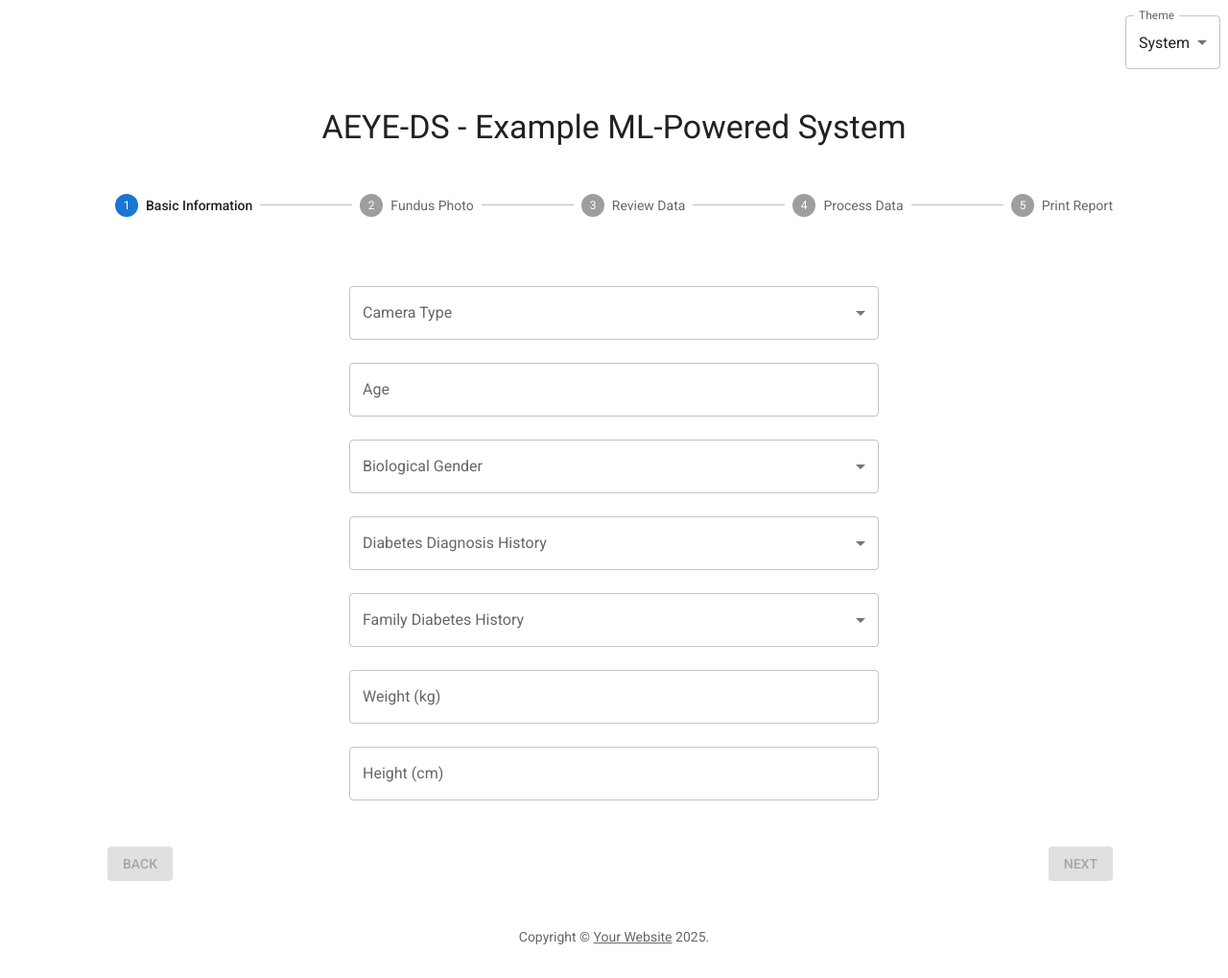
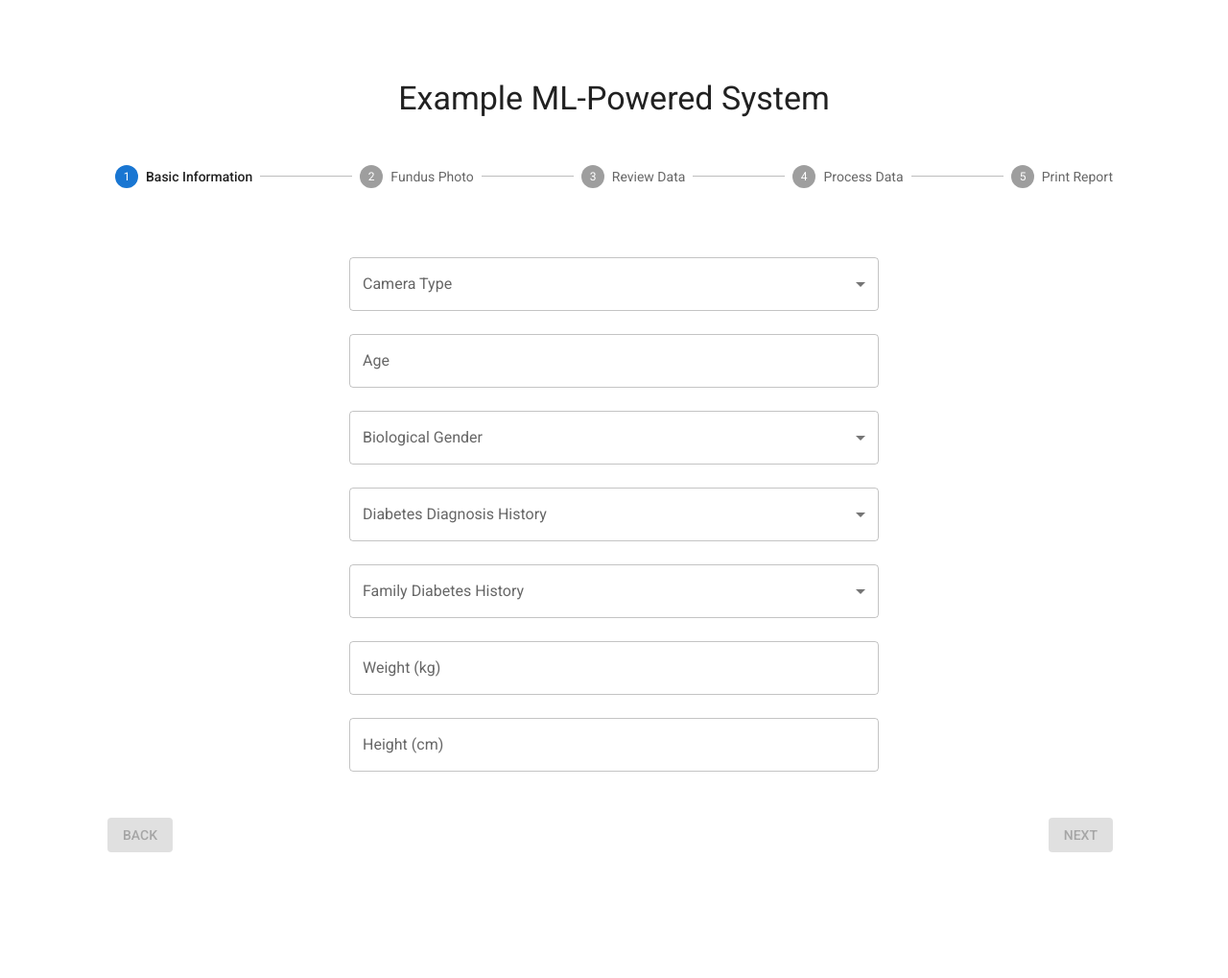
Before and after one commit to hyn0027/Example-ML-Powered-System-FrontEnd, a Next.js app in the folder frontend/: page / in a window 1280 px wide. Shown: the whole page at 96% size. After the commit the page ends 968 px from the top, so only its background shows below. Built offline with nearby package versions, Linux system fonts and the light colour scheme; what @mui/material-nextjs would draw is missing.

Commit message:
add comments

```diff
--- a/frontend/app/layout.tsx
+++ b/frontend/app/layout.tsx
@@ -1,10 +1,10 @@
 import * as React from 'react';
 import { AppRouterCacheProvider } from '@mui/material-nextjs/v15-appRouter';
 import { ThemeProvider } from '@mui/material/styles';
+import { Box } from '@mui/material';
 import CssBaseline from '@mui/material/CssBaseline';
 import theme from '@/theme';
 import InitColorSchemeScript from '@mui/material/InitColorSchemeScript';
-import ModeSwitch from '@/components/ModeSwitch';
 
 export default function RootLayout(props: { children: React.ReactNode }) {
     return (
@@ -13,9 +13,8 @@ export default function RootLayout(props: { children: React.ReactNode }) {
                 <InitColorSchemeScript attribute="class" />
                 <AppRouterCacheProvider options={{ enableCssLayer: true }}>
                     <ThemeProvider theme={theme}>
-                        {/* CssBaseline kickstart an elegant, consistent, and simple baseline to build upon. */}
                         <CssBaseline />
-                        <ModeSwitch />
+                        <Box sx={{ height: 50 }}></Box>
                         {props.children}
                     </ThemeProvider>
                 </AppRouterCacheProvider>
--- a/frontend/app/page.tsx
+++ b/frontend/app/page.tsx
@@ -1,7 +1,6 @@
 import Container from '@mui/material/Container';
 import Box from '@mui/material/Box';
 import Typography from '@mui/material/Typography';
-import Copyright from '@/components/Copyright';
 import Test from '@/components/Pipeline';
 
 export default function Home() {
@@ -17,10 +16,9 @@ export default function Home() {
                 }}
             >
                 <Typography variant="h4" component="h1" >
-                    AEYE-DS - Example ML-Powered System
+                    Example ML-Powered System
                 </Typography>
                 <Test />
-                <Copyright />
             </Box>
         </Container>
     );
--- a/frontend/components/Copyright.tsx
+++ /dev/null
@@ -1,21 +0,0 @@
-import * as React from 'react';
-import Typography from '@mui/material/Typography';
-import MuiLink from '@mui/material/Link';
-
-export default function Copyright() {
-    return (
-        <Typography
-            variant="body2"
-            align="center"
-            sx={{
-                color: 'text.secondary',
-            }}
-        >
-            {'Copyright © '}
-            <MuiLink color="inherit" href="https://mui.com/">
-                Your Website
-            </MuiLink>{' '}
-            {new Date().getFullYear()}.
-        </Typography>
-    );
-}
--- a/frontend/components/ModeSwitch.tsx
+++ /dev/null
@@ -1,40 +0,0 @@
-'use client';
-import * as React from 'react';
-import Box from '@mui/material/Box';
-import FormControl from '@mui/material/FormControl';
-import InputLabel from '@mui/material/InputLabel';
-import MenuItem from '@mui/material/MenuItem';
-import Select from '@mui/material/Select';
-import { useColorScheme } from '@mui/material/styles';
-
-export default function ModeSwitch() {
-    const { mode, setMode } = useColorScheme();
-    if (!mode) {
-        return null;
-    }
-    return (
-        <Box
-            sx={{
-                display: 'flex',
-                justifyContent: 'flex-end',
-                mt: 1,
-                p: 1,
-            }}
-        >
-            <FormControl>
-                <InputLabel id="mode-select-label">Theme</InputLabel>
-                <Select
-                    labelId="mode-select-label"
-                    id="mode-select"
-                    value={mode}
-                    onChange={(event) => setMode(event.target.value as typeof mode)}
-                    label="Theme"
-                >
-                    <MenuItem value="system">System</MenuItem>
-                    <MenuItem value="light">Light</MenuItem>
-                    <MenuItem value="dark">Dark</MenuItem>
-                </Select>
-            </FormControl>
-        </Box>
-    );
-}
--- a/frontend/components/StepBasicInformation.tsx
+++ b/frontend/components/StepBasicInformation.tsx
@@ -3,28 +3,31 @@
 import React from 'react';
 import { Box, TextField, MenuItem, Select, InputLabel, FormControl } from '@mui/material';
 
+// Define the props for the StepBasicInformation component
 interface StepBasicInformationProps {
     formData: {
-        cameraType: string;
-        customCameraType: string;
-        age: string;
-        gender: string;
-        diabetesHistory: string;
-        familyDiabetesHistory: string;
-        weight: string;
-        height: string;
+        cameraType: string; // Type of camera used for capturing images
+        customCameraType: string; // Custom camera type input if "Other" is selected
+        age: string; // Age of the user
+        gender: string; // Gender of the user
+        diabetesHistory: string; // User's history of diabetes diagnosis
+        familyDiabetesHistory: string; // Family history of diabetes
+        weight: string; // Weight of the user in kilograms
+        height: string; // Height of the user in centimeters
     };
-    setFormData: (data: StepBasicInformationProps['formData']) => void;
+    setFormData: (data: StepBasicInformationProps['formData']) => void; // Function to update form data
 }
 
 export default function StepBasicInformation({ formData, setFormData }: StepBasicInformationProps) {
+    // Define the type for change event
     interface ChangeEvent {
         target: {
-            name: string;
-            value: string;
+            name: string; // Name of the form field
+            value: string; // Value entered by the user
         };
     }
 
+    // Handle input change for all fields
     const handleChange = (e: ChangeEvent) => {
         const { name, value } = e.target;
         setFormData({
@@ -50,6 +53,8 @@ export default function StepBasicInformation({ formData, setFormData }: StepBasi
                     <MenuItem value="Other">Other</MenuItem>
                 </Select>
             </FormControl>
+
+            {/* Show custom camera type input if 'Other' is selected */}
             {formData.cameraType === 'Other' && (
                 <TextField
                     label="Custom Camera Type"
--- a/frontend/components/StepProcessData.tsx
+++ b/frontend/components/StepProcessData.tsx
@@ -8,26 +8,26 @@ import PauseCircleIcon from '@mui/icons-material/PauseCircle';
 
 interface StepProcessDataProps {
     formData: {
-        cameraType: string;
-        customCameraType: string;
-        age: string;
-        gender: string;
-        diabetesHistory: string;
-        familyDiabetesHistory: string;
-        weight: string;
-        height: string;
+        cameraType: string; // Type of camera used
+        customCameraType: string; // Custom camera type if applicable
+        age: string; // User's age
+        gender: string; // User's gender
+        diabetesHistory: string; // User's personal history of diabetes
+        familyDiabetesHistory: string; // Family history of diabetes
+        weight: string; // User's weight
+        height: string; // User's height
     };
-    capturedPhoto: string | null;
-    setReportGenerated: (reportGenerated: boolean) => void;
-    setReportData: (reportData: { diagnose: boolean; confidence: number; id: number }) => void;
+    capturedPhoto: string | null; // Captured photo data
+    setReportGenerated: (reportGenerated: boolean) => void; // Function to update report generation status
+    setReportData: (reportData: { diagnose: boolean; confidence: number; id: number }) => void; // Function to update the report data
 }
 
 type StepStatus = 'loading' | 'success' | 'error' | 'suspend';
 
 interface Step {
-    id: string;
-    label: string;
-    status: StepStatus;
+    id: string; // Unique identifier for each step
+    label: string; // Step description
+    status: StepStatus; // Current status of the step
 }
 
 export default function StepProcessData({
@@ -43,14 +43,15 @@ export default function StepProcessData({
         { id: 'report', label: 'Generating Report', status: 'loading' },
     ]);
 
-    const [errorMsg, setErrorMsg] = useState<string | null>(null);
+    const [errorMsg, setErrorMsg] = useState<string | null>(null); // Stores error message if any step fails
 
     useEffect(() => {
-        const socket = new WebSocket('ws://localhost:8000/ws/process/');
+        const socket = new WebSocket('ws://localhost:8000/ws/process/'); // Establish WebSocket connection
 
         socket.onopen = () => {
             console.log('WebSocket connection opened');
 
+            // Send form data and captured photo to WebSocket server
             const dataToSend = {
                 formData,
                 capturedPhoto,
@@ -61,7 +62,7 @@ export default function StepProcessData({
         };
 
         socket.onmessage = (event) => {
-            const data = JSON.parse(event.data);
+            const data = JSON.parse(event.data); // Parse incoming WebSocket message
             console.log('Message received:', data);
 
             setSteps((prevSteps) => {
@@ -69,10 +70,11 @@ export default function StepProcessData({
 
                 return prevSteps.map((step) => {
                     if (errorOccurred) {
-                        // Mark subsequent steps as "suspend"
+                        // If an error has occurred, mark subsequent steps as "suspend"
                         return { ...step, status: 'suspend' };
                     }
 
+                    // Check different step conditions and update status accordingly
                     if (step.id === 'basic' && data.message === 'Basic information verified') {
                         return { ...step, status: 'success' };
                     }
@@ -99,10 +101,11 @@ export default function StepProcessData({
                         return { ...step, status: 'success' };
                     }
 
-                    return step;
+                    return step; // Keep previous step status if no changes are required
                 });
             });
 
+            // If there's an error, store the error message and close the socket connection
             if (
                 data.message === 'Invalid basic information' ||
                 data.message === 'Invalid image data'
@@ -111,6 +114,7 @@ export default function StepProcessData({
                 socket.close();
             }
 
+            // If report is successfully generated, update state and close socket
             if (data.message === 'Report generated') {
                 setReportGenerated(true);
                 setReportData({
@@ -123,15 +127,15 @@ export default function StepProcessData({
         };
 
         socket.onclose = () => {
-            console.log('WebSocket connection closed');
+            console.log('WebSocket connection closed'); // Log WebSocket closure
         };
 
         socket.onerror = (error) => {
-            console.error('WebSocket error:', error);
+            console.error('WebSocket error:', error); // Handle WebSocket errors
         };
 
         return () => {
-            socket.close();
+            socket.close(); // Cleanup WebSocket connection on component unmount
         };
     }, [formData, capturedPhoto, setReportGenerated, setReportData]);
 
@@ -148,6 +152,7 @@ export default function StepProcessData({
                         }}
                     >
                         <Box sx={{ display: 'flex', alignItems: 'center' }}>
+                            {/* Display appropriate icon based on step status */}
                             {step.status === 'loading' && (
                                 <CircularProgress size={24} sx={{ mr: 2 }} />
                             )}
@@ -168,6 +173,7 @@ export default function StepProcessData({
                             )}
                             <ListItemText primary={step.label} />
                         </Box>
+                        {/* Display error message if any step fails */}
                         {step.status === 'error' && errorMsg && (
                             <Box sx={{ ml: 4, mt: 1 }}>
                                 <ListItemText
--- a/frontend/components/StepReviewData.tsx
+++ b/frontend/components/StepReviewData.tsx
@@ -6,16 +6,16 @@ import Image from 'next/image';
 
 interface StepTransmitInformationProps {
     formData: {
-        cameraType: string;
-        customCameraType: string;
-        age: string;
-        gender: string;
-        diabetesHistory: string;
-        familyDiabetesHistory: string;
-        weight: string;
-        height: string;
+        cameraType: string; // Type of camera used for capturing the image
+        customCameraType: string; // Custom camera type if "Other" is selected
+        age: string; // User's age
+        gender: string; // User's gender
+        diabetesHistory: string; // History of diabetes diagnosis
+        familyDiabetesHistory: string; // Family history of diabetes
+        weight: string; // User's weight in kilograms
+        height: string; // User's height in centimeters
     };
-    capturedPhoto: string | null;
+    capturedPhoto: string | null; // Image captured from the camera
 }
 
 export default function StepReviewData({ formData, capturedPhoto }: StepTransmitInformationProps) {
@@ -52,6 +52,7 @@ export default function StepReviewData({ formData, capturedPhoto }: StepTransmit
                     Basic Information
                 </Typography>
                 <Grid2 container spacing={1}>
+                    {/* Camera Type */}
                     <Grid2 size={6}>
                         <Typography variant="subtitle1">Camera Type:</Typography>
                     </Grid2>
@@ -63,6 +64,7 @@ export default function StepReviewData({ formData, capturedPhoto }: StepTransmit
                         </Typography>
                     </Grid2>
 
+                    {/* Age */}
                     <Grid2 size={6}>
                         <Typography variant="subtitle1">Age:</Typography>
                     </Grid2>
@@ -70,6 +72,7 @@ export default function StepReviewData({ formData, capturedPhoto }: StepTransmit
                         <Typography>{formData.age}</Typography>
                     </Grid2>
 
+                    {/* Gender */}
                     <Grid2 size={6}>
                         <Typography variant="subtitle1">Gender:</Typography>
                     </Grid2>
@@ -77,6 +80,7 @@ export default function StepReviewData({ formData, capturedPhoto }: StepTransmit
                         <Typography>{formData.gender}</Typography>
                     </Grid2>
 
+                    {/* Diabetes History */}
                     <Grid2 size={6}>
                         <Typography variant="subtitle1">Diabetes History:</Typography>
                     </Grid2>
@@ -84,6 +88,7 @@ export default function StepReviewData({ formData, capturedPhoto }: StepTransmit
                         <Typography>{formData.diabetesHistory}</Typography>
                     </Grid2>
 
+                    {/* Family Diabetes History */}
                     <Grid2 size={6}>
                         <Typography variant="subtitle1">Family Diabetes History:</Typography>
                     </Grid2>
@@ -91,6 +96,7 @@ export default function StepReviewData({ formData, capturedPhoto }: StepTransmit
                         <Typography>{formData.familyDiabetesHistory}</Typography>
                     </Grid2>
 
+                    {/* Weight */}
                     <Grid2 size={6}>
                         <Typography variant="subtitle1">Weight:</Typography>
                     </Grid2>
@@ -98,6 +104,7 @@ export default function StepReviewData({ formData, capturedPhoto }: StepTransmit
                         <Typography>{formData.weight} kg</Typography>
                     </Grid2>
 
+                    {/* Height */}
                     <Grid2 size={6}>
                         <Typography variant="subtitle1">Height:</Typography>
                     </Grid2>
```
Also changed, not shown: frontend/components/Pipeline.tsx (+15 -7 lines), frontend/components/StepPrintReport.tsx (+10 -3 lines), frontend/components/StepTakePhotos.tsx (+13 -9 lines).
